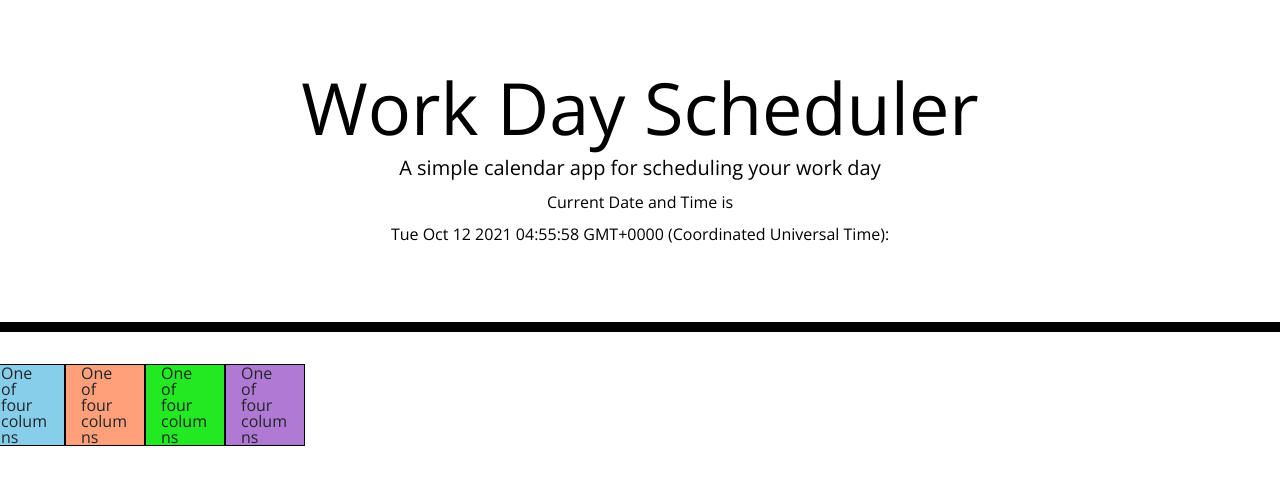
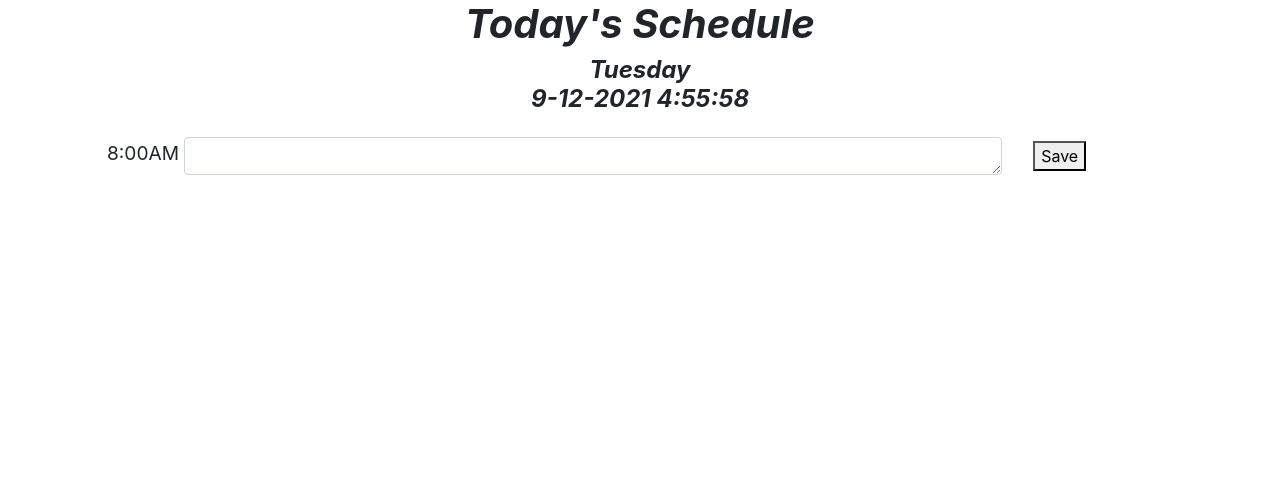
Before and after one commit to vang007/workdayScheduler, a plain HTML site: page index.html in a window 1280 px wide. Drawn offline with nearby package versions, Linux system fonts and the light colour scheme.

Commit message:
third update

```diff
--- a/index.html
+++ b/index.html
@@ -1,66 +1,42 @@
 <!DOCTYPE html>
 <html lang="en">
     <head>
-    <meta charset="UTF-8" />
-    <meta name="viewport" content="width=device-width, initial-scale=1.0" />
-    <meta http-equiv="X-UA-Compatible" content="ie=edge" />
+        <meta charset="UTF-8">
+        <meta name="viewport" content="width=device-width, initial-scale=1.0">
+
         <link rel="stylesheet" href="https://stackpath.bootstrapcdn.com/bootstrap/4.3.1/css/bootstrap.min.css"/>
-    <link rel="stylesheet" href="https://use.fontawesome.com/releases/v5.8.1/css/all.css" integrity="sha384-50oBUHEmvpQ+1lW4y57PTFmhCaXp0ML5d60M1M7uH2+nqUivzIebhndOJK28anvf" crossorigin="anonymous"/>
+
+        <link rel="stylesheet" href="https://use.fontawesome.com/releases/v5.8.1/css/all.css"
+        integrity="sha384-50oBUHEmvpQ+1lW4y57PTFmhCaXp0ML5d60M1M7uH2+nqUivzIebhndOJK28anvf" crossorigin="anonymous"/>
+
         <link href="https://fonts.googleapis.com/css?family=Open+Sans&display=swap" rel="stylesheet"/>
-    <link rel="stylesheet" href="style.css" />
-    <title>Work Day Scheduler</title>
+
+        <link rel="stylesheet" href="style.css"/>
+        <title>"Workday Scheduler"</title>
     </head>
-
     <body>
-    <header class="jumbotron">
-        <h1 class="display-3">Work Day Scheduler</h1>
-        <p class="lead">A simple calendar app for scheduling your work day</p>
-        <p>Current Date and Time is<br> <br> <span id='date-time'></span>:</p>
-    </header>
-    <!-- Timeblocks go here -->
-    <div class= "container" input type="submit" hidden></div>
-    <div class="row" id= "grid" contenteditable="true" rows="3">
-        <div class="col-lg-3 col-lg-3 col-md-6" span= "5" style="background-color:skyblue; border:1px solid black;">
-            One of four columns<br>
+      <h1>Today's Schedule</h1>
+      <h4 id="displayDateTime" >Current Date and Time></h3>
+      <div>
       </div>
-        <div class="col-lg-3 col-lg-3 col-md-6" style="background-color:lightsalmon; border:1px solid black">
-        One of four columns
+      <div class="container my-auto">
+        <div class="row mx-auto">
+          <div class="col-md-1" id= "time" rows="1">
+            8:00AM
           </div>
-    <div class="col-lg-3 col-lg-3 col-md-6" style="background-color:rgb(35, 233, 35); border:1px solid black;">
-        One of four columns
-    </div>
-    <div class="col-lg-3 col-lg-3 col-md-6" style="background-color: rgb(176, 122, 212); border: 1px solid black;">
-        One of four columns</div>
-
-<!--
+          <div class= "col-md-9">
+            <div class="form-group">
+              <textarea class="form-control mx-auto" rows="1" id="textbox"></textarea>
             </div>
             </div>
+        <div class="row"></div>
+          <div class="col-md-2 mx-auto" rows="1">
+            <div class="btn" type="submit">
+              <button>Save</button>
             </div>
-        <div class="grid-container">
-        <div id= "1" contenteditable= "true">1</div>
-        <div id= "1" contenteditable= "true">1</div>
-        <div id= "1" contenteditable= "true">1</div>
-        <div id= "1" contenteditable= "true">1</div>
-        <div id= "1" contenteditable= "true">1</div>
-        <div id= "1" contenteditable= "true">1</div>
-        <div id= "1" contenteditable= "true">1</div>
-        <div id= "1" contenteditable= "true">1</div>
-        <div id= "1" contenteditable= "true">1</div>
-        <div id= "1" contenteditable= "true">1</div>
-        <div id= "1" contenteditable= "true">1</div>
-        <div id= "1" contenteditable= "true">1</div>
-        <div id= "1" contenteditable= "true">1</div>
-        <div id= "1" contenteditable= "true">1</div>
-        <div id= "1" contenteditable= "true">1</div>
-        <div id= "1" contenteditable= "true">1</div>
-        <div id= "1" contenteditable= "true">1</div>
-        <div id= "1" contenteditable= "true">1</div>
-        <div id= "1" contenteditable= "true">1</div>
-        <div id= "1" contenteditable= "true">1</div>
-        <div id= "1" contenteditable= "true">1</div>
-        <div id= "1" contenteditable= "true">1</div>
-        <div id= "1" contenteditable= "true">1</div>
-        <div id= "1" contenteditable= "true">1</div> -->
+
+<script src="https://cdnjs.cloudflare.com/ajax/libs/moment.js/2.24.0/moment.min.js"></script>
+<script src="https://code.jquery.com/jquery-3.4.1.min.js"></script>
 <script src="script.js"></script>
 </body>
 </html>
--- a/script.js
+++ b/script.js
@@ -1,11 +1,13 @@
-var dt = new Date();
-document.getElementById('date-time').innerHTML=dt;
+var today = new Date();
+var day = today.getDay();
+var daylist = ["Sunday","Monday","Tuesday","Wednesday ","Thursday","Friday","Saturday"];
+var date = today.getMonth()+'-'+(today.getDate())+'-'+today.getFullYear();
+var time = today.getHours() + ":" + today.getMinutes() + ":" + today.getSeconds();
+var dateTime = date+' '+time;
 
-// var input = document.getElementById("input");
-// input.addEventListener("keyup", function(event) {
-//     if (event.keyCode === 13) {
-//         event.preventDefault();
-//         document.getElementById("myBtn").click();
-//     }
-// }
-// )
+document.getElementById("displayDateTime").innerHTML = daylist[day] + ' <br>   ' + dateTime;
+
+
+function saveTasks() {
+    localStorage.setItem("tasks", JSON.stringify(tasks));
+}
--- a/style.css
+++ b/style.css
@@ -1,56 +1,36 @@
-body {
-  font-family: 'Open Sans', sans-serif;
-  font-size: 16px;
-  line-height: 1;
-}
-
-textarea{
-  background: transparent;
-  border: none;
-  resize: none;
-  color: #000000;
-  border-left: 1px solid black;
-  padding: 10px;
-}
-
-.jumbotron {
-  text-align: center;
-  background-color: transparent;
-  color: black;
-  border-radius: 0;
-  border-bottom: 10px solid black;
-}
-
-#grid {
-  grid-row: 2;
-  column-span: 200;
-  width:100%;
-  box-sizing:auto;
-}
-
-[contenteditable] {
-  outline: 0px solid transparent;
+h1, h4 {
+    text-align:center;
+    font-style: oblique;
+    font-weight: bolder;
 }
 
 .container {
-  width: 100%;
+    border: 12px #B22222;
+    border-radius: 10px;
+    margin-top: 65px;
+    margin-bottom: 15px;
+    padding: 5px;
+    outline-style: unset;
+
 }
 
-#grid {
-  width: 25%
+.container #textbox {
+    outline: hidden;
+    margin-top: 10px;
+    margin-bottom: 10px;
 }
 
-/* .grid-container {
-display: grid;
-grid-template-columns: auto auto auto auto;
-grid-gap: 10px;
-background-color: #2196F3;
-padding: 10px;
+#time {
+    position: relative;
+    left: 1.5%;
+    top: 12px;
+    font-size: larger;
 }
 
-.grid-container > div {
-background-color: rgba(255, 255, 255, 0.8);
-text-align: center;
-padding: 20px 0;
-font-size: 30px;
-} */
+.btn {
+    width: 80px;
+    padding: 5px;
+    margin: 0 3px;
+    outline: hidden;
+    margin-top: 8px;
+}
--- a/style2.css
+++ /dev/null
@@ -1,22 +0,0 @@
-/* (A) 3 COLUMNS PER ROW */
-#grid {
-    display: grid;
-    grid-template-columns: auto auto auto;
-    grid-gap: 10px;
-}
-  /* (B) 1 COL ON SMALL SCREENS */
-
-    @media screen and (max-width:768px) {
-    #grid { grid-template-columns: auto; }
-    }
-  /* (C) OPTIONAL FOR THE CELLS */
-    .head, .cell { padding: 10px; }
-    .head {
-    font-weight: bold;
-    border: 1px solid #f18e8e;
-    background: #ffbfbf;
-    }
-    .cell {
-    border: 1px solid #c2ba3c;
-    background: #f8ffde;
-    }
```
Also changed, not shown: OTHER.html (deleted, +0 -109 lines). Lines whose indentation alone changed are shown as unchanged.
